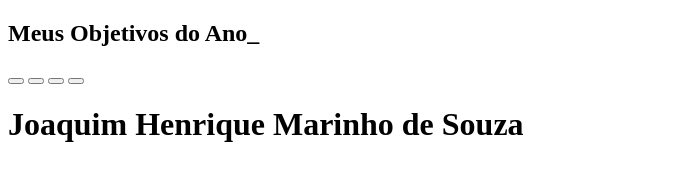
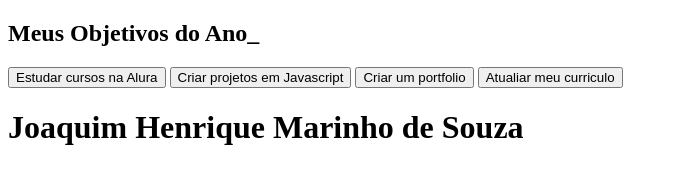
Before and after one commit to joaquimarinho/programacao-joaquim, a plain HTML site: page index.html in a window 1280 px wide. Shown: the whole page, without its empty margins (0-678 px from the left). Drawn offline with Linux system fonts and the light colour scheme.

Commit message:
kjwejkdkk

```diff
--- a/index.html
+++ b/index.html
@@ -4,15 +4,16 @@
     <meta charset="UTF-8">
     <meta name="viewport" content="width=device-width, initial-scale=1.0">
     <title>Meus objetivos do ano</title>
+    <link rel="stylesheet" href="style.css">
 </head>
 <body>
     <section class="conteudo-principal"></section>
   <h2 class="titulo-principal">Meus Objetivos do Ano_</h2>
   <div class="botoes">
-<button class="botao"></button>
-<button class="botao"></button>
-<button class="botao"></button>
-<button class="botao"></button>
+<button class="botao">Estudar cursos na Alura</button>
+<button class="botao">Criar projetos em Javascript</button>
+<button class="botao">Criar um portfolio</button>
+<button class="botao">Atualiar meu curriculo</button>
 
   </div>
  <h1>Joaquim Henrique Marinho de Souza</h1>
```
